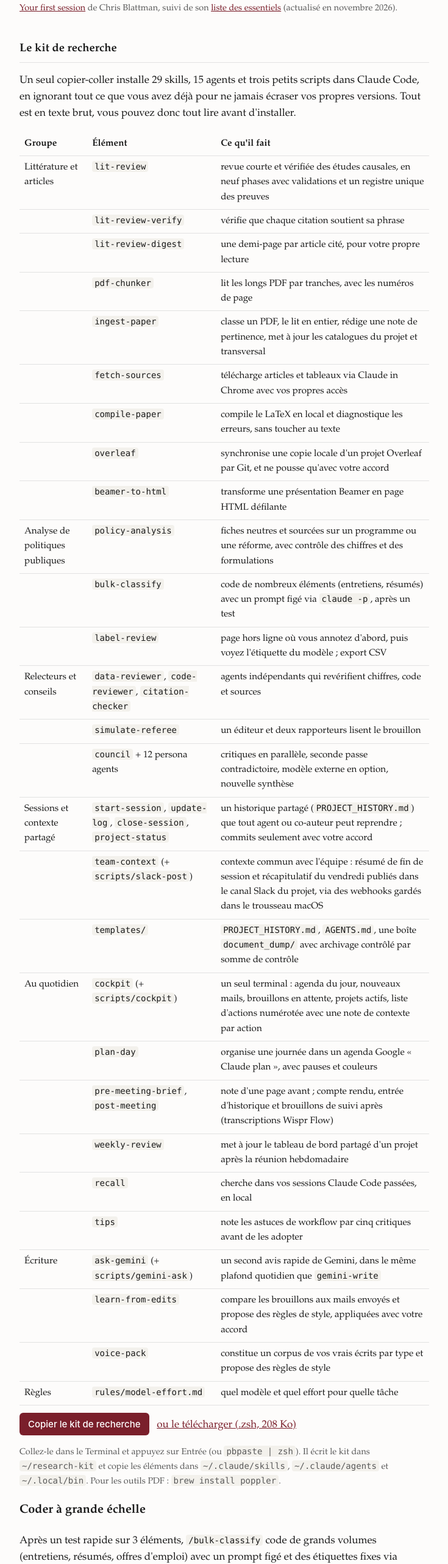
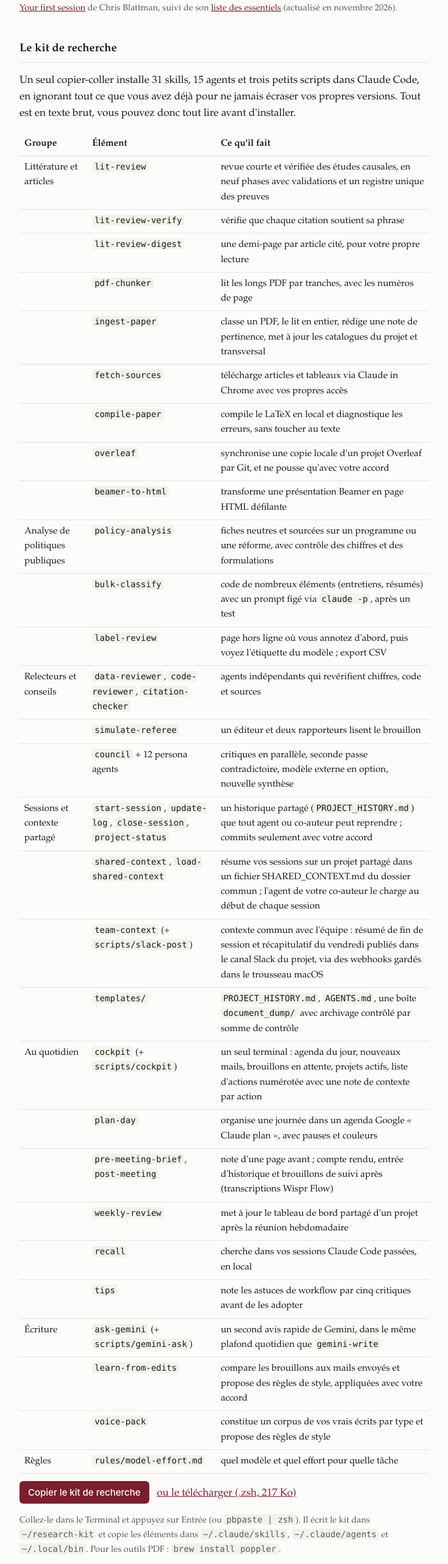
Before and after one commit to ajoly35/ajoly35.github.io, a plain HTML site: page setup-fr.html in a window 1280 px wide. Shown: the part 2561-5126 px from the top of the page at 61% size, without its empty margins (272-1007 px from the left). Drawn offline with Linux system fonts and the light colour scheme.

Commit message:
Research kit: shared-context and load-shared-context skills (31 skills)
Co-Authored-By: Claude Opus 5.5 <noreply@anthropic.com>

```diff
--- a/setup-fr.html
+++ b/setup-fr.html
@@ -63,7 +63,7 @@ claude        # connectez-vous une fois, puis posez-lui une question pour vérif
 <p>Installez ensuite le kit de recherche ci-dessous, puis le kit de travail plus bas si vous voulez la routine complète.</p>
 <p class="small">Si vous débutez avec le terminal, le point de départ le plus clair pour les non-développeurs est le guide <a href="https://claudeblattman.com/starter-kit/newcomers/">Your first session</a> de Chris Blattman, suivi de son <a href="https://claudeblattman.com/">liste des essentiels</a> (actualisé en novembre 2026).</p>
 <h2 id="research-kit">Le kit de recherche</h2>
-<p>Un seul copier-coller installe 29 skills, 15 agents et trois petits scripts dans Claude Code, en ignorant tout ce que vous avez déjà pour ne jamais écraser vos propres versions. Tout est en texte brut, vous pouvez donc tout lire avant d'installer.</p>
+<p>Un seul copier-coller installe 31 skills, 15 agents et trois petits scripts dans Claude Code, en ignorant tout ce que vous avez déjà pour ne jamais écraser vos propres versions. Tout est en texte brut, vous pouvez donc tout lire avant d'installer.</p>
 <table>
 <tr><th>Groupe</th><th>Élément</th><th>Ce qu'il fait</th></tr>
 <tr><td>Littérature et articles</td><td><code>lit-review</code></td><td>revue courte et vérifiée des études causales, en neuf phases avec validations et un registre unique des preuves</td></tr>
@@ -82,6 +82,7 @@ claude        # connectez-vous une fois, puis posez-lui une question pour vérif
 <tr><td></td><td><code>simulate-referee</code></td><td>un éditeur et deux rapporteurs lisent le brouillon</td></tr>
 <tr><td></td><td><code>council</code> + 12 persona agents</td><td>critiques en parallèle, seconde passe contradictoire, modèle externe en option, nouvelle synthèse</td></tr>
 <tr><td>Sessions et contexte partagé</td><td><code>start-session</code>, <code>update-log</code>, <code>close-session</code>, <code>project-status</code></td><td>un historique partagé (<code>PROJECT_HISTORY.md</code>) que tout agent ou co-auteur peut reprendre ; commits seulement avec votre accord</td></tr>
+<tr><td></td><td><code>shared-context</code>, <code>load-shared-context</code></td><td>résume vos sessions sur un projet partagé dans un fichier SHARED_CONTEXT.md du dossier commun ; l'agent de votre co-auteur le charge au début de chaque session</td></tr>
 <tr><td></td><td><code>team-context</code> (+ <code>scripts/slack-post</code>)</td><td>contexte commun avec l'équipe : résumé de fin de session et récapitulatif du vendredi publiés dans le canal Slack du projet, via des webhooks gardés dans le trousseau macOS</td></tr>
 <tr><td></td><td><code>templates/</code></td><td><code>PROJECT_HISTORY.md</code>, <code>AGENTS.md</code>, une boîte <code>document_dump/</code> avec archivage contrôlé par somme de contrôle</td></tr>
 <tr><td>Au quotidien</td><td><code>cockpit</code> (+ <code>scripts/cockpit</code>)</td><td>un seul terminal : agenda du jour, nouveaux mails, brouillons en attente, projets actifs, liste d'actions numérotée avec une note de contexte par action</td></tr>
@@ -95,7 +96,7 @@ claude        # connectez-vous une fois, puis posez-lui une question pour vérif
 <tr><td></td><td><code>voice-pack</code></td><td>constitue un corpus de vos vrais écrits par type et propose des règles de style</td></tr>
 <tr><td>Règles</td><td><code>rules/model-effort.md</code></td><td>quel modèle et quel effort pour quelle tâche</td></tr>
 </table>
-<p><button id="copy-rk">Copier le kit de recherche</button> &nbsp; <a href="assets/research-kit-installer.zsh" download>ou le télécharger (.zsh, 208 Ko)</a> <span id="ok-rk" class="small"></span></p>
+<p><button id="copy-rk">Copier le kit de recherche</button> &nbsp; <a href="assets/research-kit-installer.zsh" download>ou le télécharger (.zsh, 217 Ko)</a> <span id="ok-rk" class="small"></span></p>
 <p class="small">Collez-le dans le Terminal et appuyez sur Entrée (ou <code>pbpaste | zsh</code>). Il écrit le kit dans <code>~/research-kit</code> et copie les éléments dans <code>~/.claude/skills</code>, <code>~/.claude/agents</code> et <code>~/.local/bin</code>. Pour les outils PDF : <code>brew install poppler</code>.</p>
 <h3 id="coding">Coder à grande échelle</h3>
 <p>Après un test rapide sur 3 éléments, <code>/bulk-classify</code> code de grands volumes (entretiens, résumés, offres d'emploi) avec un prompt figé et des étiquettes fixes via <code>claude -p</code> sur votre abonnement. <code>/label-review</code> génère ensuite une page hors ligne où vous annotez chaque élément avant de voir le choix du modèle, avec un export CSV.</p>
```
Also changed, not shown: setup.html (+3 -2 lines), 1 other file.
